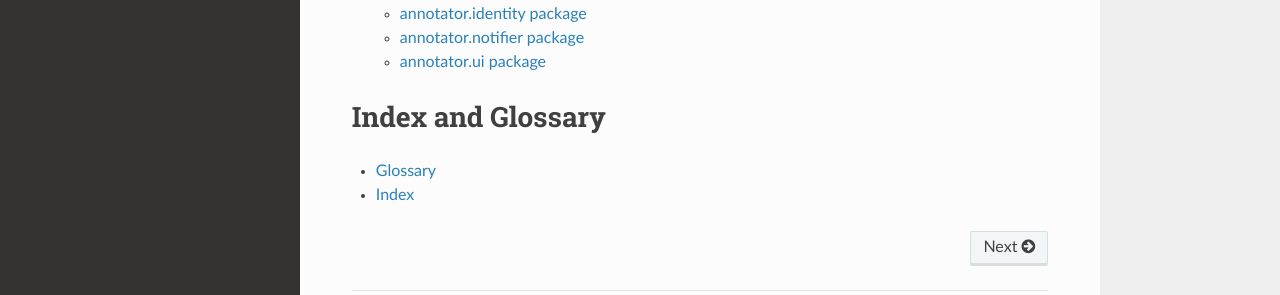
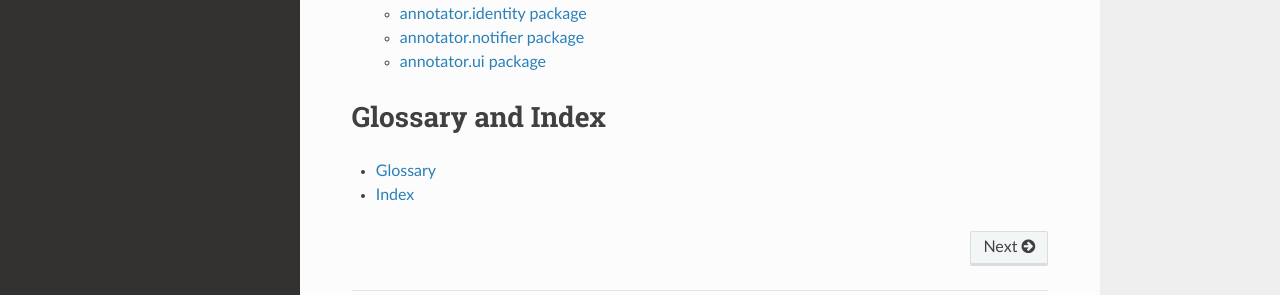
Before and after one commit to openannotation/annotator, a Sphinx documentation site: the page built from doc/index.rst, in a window 1280 px wide and 900 px high, scrolled down 1115 px. Shown: the part 504-799 px from the top of the window. Built offline with Sphinx 7.4.7 and the Read the Docs theme 2.0.0, drawn with Linux system fonts in a browser that asks for light colours.

Commit message:
Order the things consistently

```diff
--- a/doc/index.rst
+++ b/doc/index.rst
@@ -43,7 +43,7 @@ Continue reading to learn about installing and deploying Annotator:
 .. todolist::
 
 
-Index and Glossary
+Glossary and Index
 ==================
 
 * :ref:`glossary`
```
